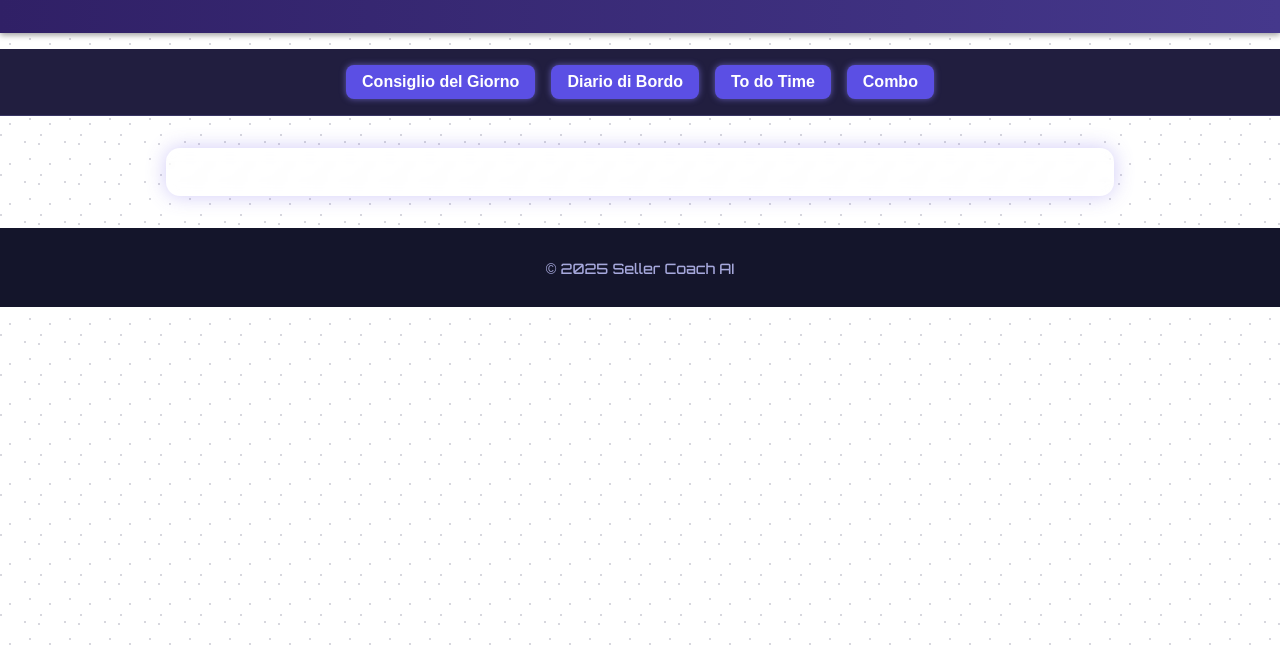
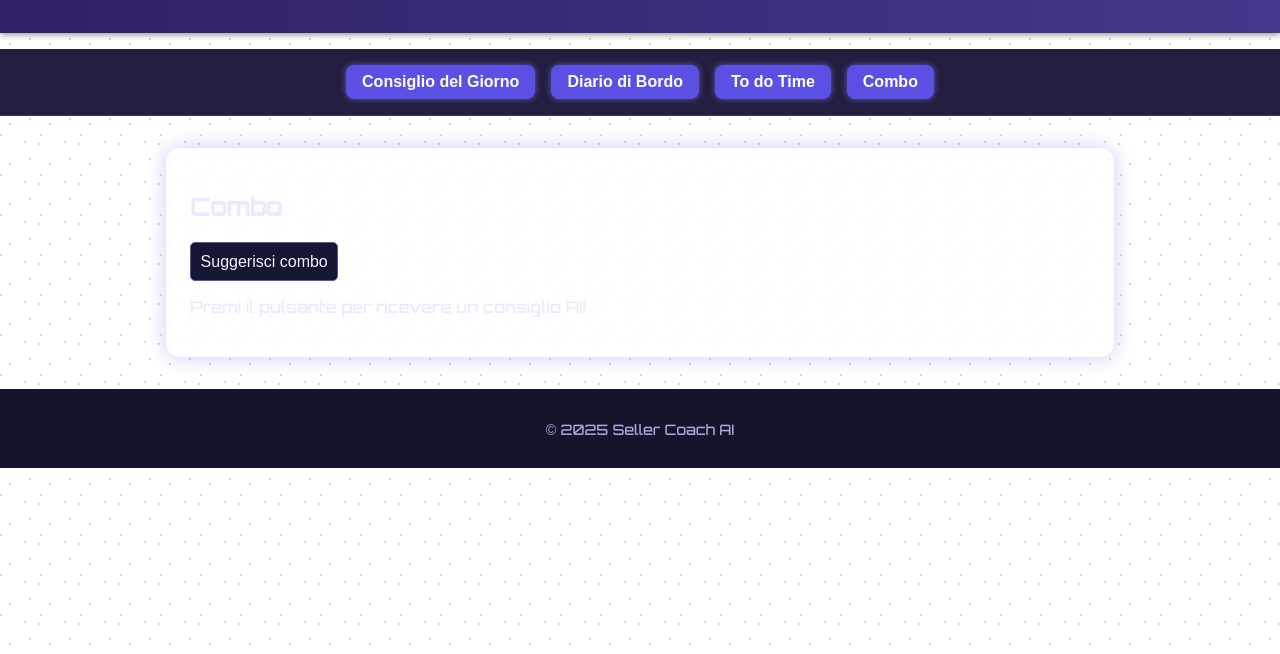
Before and after one commit to elixit81/sellerCoachAI, a website: page index.html in a window 1280 px wide. Both pictures are taken after a click on the button "Combo". Shown: the part 146-800 px from the top of the page. Drawn offline with Linux system fonts and the light colour scheme.

Commit message:
Update index.html

```diff
--- a/index.html
+++ b/index.html
@@ -42,14 +42,14 @@
     <button data-target="consiglio-giorno">Consiglio del Giorno</button>
     <button data-target="diario">Diario di Bordo</button>
     <button data-target="todo-time">To do Time</button>
-    <button data-target="combo-btn">Combo</button>
+    <button data-target="combo">Combo</button>
   </nav>
 
   <main class="container">
     <!-- Modulo 1: Consiglio del Giorno -->
     <section id="consiglio-giorno">
       <h2>Consiglio del Giorno</h2>
-      <button id="btn-consiglio" onclick="generaConsiglio()">Genera Consiglio</button>
+      <button id="btn-consiglio">Genera Consiglio</button>
       <p id="consiglio-testo">Premi il pulsante per ricevere un consiglio AI!</p>
     </section>
 
@@ -57,6 +57,7 @@
     <section id="diario">
       <h2>Diario di Bordo & Coach AI</h2>
       <form id="feedback-form">
+        <!-- (campi già presenti) -->
         <label for="cliente">Cliente:</label>
         <input type="text" id="cliente" required />
 
@@ -119,11 +120,12 @@
       <ul id="todo-list"></ul>
       <button type="button" id="reset-todo">Reset</button>
     </section>
+
     <!-- Sezione Combo -->
-    <section id="combo-bnt">
+    <section id="combo">
       <h2>Combo</h2>
-      <button id="btn-combo" onclick="SuggerisciCombo()">Suggerisci combo</button>
-      <p id="suggerimento-testo">Premi il pulsante per ricevere un consiglio AI!</p>
+      <button id="btn-combo">Suggerisci combo</button>
+      <p id="combo-output">Premi il pulsante per ricevere un consiglio AI!</p>
     </section>
   </main>
 
```
